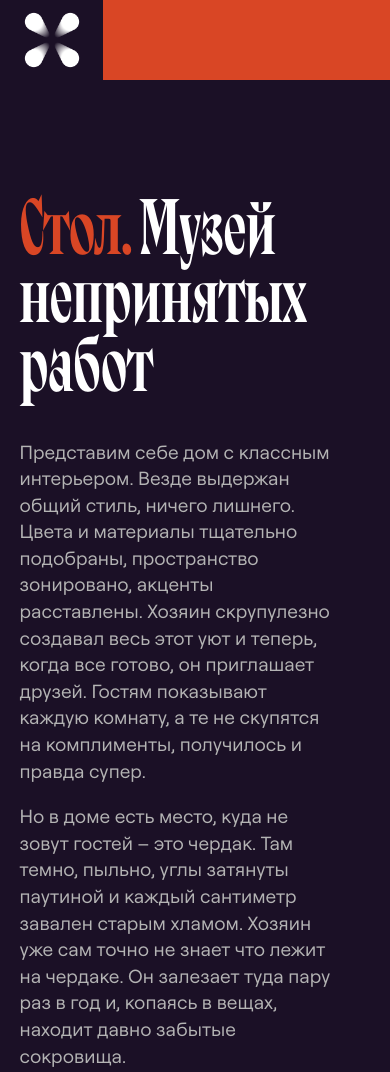
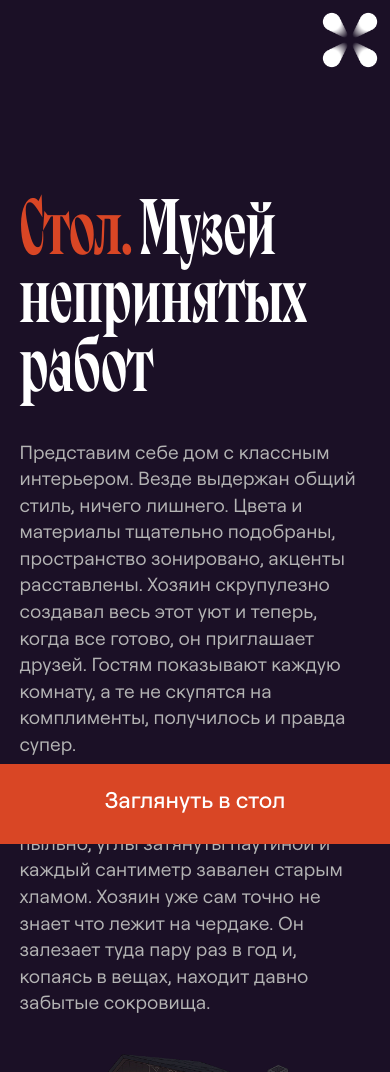
Before and after one commit to Qrootto/stol, a plain HTML site: page index.html in a window 390 px wide. Shown: the top 1072 px of the page. Drawn offline with Linux system fonts and the light colour scheme.

Commit message:
Доработана мобильная версия

```diff
--- a/Styles/Layout.css
+++ b/Styles/Layout.css
@@ -93,6 +93,12 @@ span {
         background-color: rgba(var(--color-accent), 1);
         transition: background-color 0.5s ease;
     }
+        @media (max-width: 768px) {
+            height: 100px;
+            font-size: 1.4em;
+            transition: none;
+            margin: 0 0 100px 0;
+        }
 }
 
 .paragraph_wrapper {
@@ -137,7 +143,7 @@ span {
 
             & .right {
                 display: block;
-                width: 90%;
+                width: 100%;
             }
         }
 }
@@ -279,36 +285,21 @@ span {
 
 header {
     @media (max-width: 768px) {
-        display: flex;
-        justify-content: space-between;
-        align-items: center;
-        gap: 3%;
-        left: 3%;
         width: 100%;
-        height: 80px;
-        position: fixed;
-        top: 0;
-        z-index: 1;
 
         .main_logo {
-            flex-grow: 1;
-            flex-shrink: 1;
-            display: flex;
-            justify-content: space-around;
-            align-items: center;
-            position: relative;
-            height: 80px;
-            width: auto;
-            left: 0;
 
             & .main_logo_zaglushka {
                 display: none;
             }
 
             & .logo_bg {
-                height: 100%;
+                position: fixed;
+                height: 80px;
+                right: 0;
+                top: 0;
                 width: auto;
-                background-color: rgba(var(--color-background), 0);
+                background-color: rgba(var(--color-background), 1);
             }
 
             & .main_logo_gradient {
@@ -320,16 +311,20 @@ header {
         }
 
             .main_button_wrapper {
-            flex-grow: 2;
+            position: fixed;
+            display: flex;
+            justify-content: center;
+            align-items: center;
             height: 80px;
-            width: 80%;
-            bottom: auto;
-            right: auto;
-            position: relative;
+            width: 100%;
+            bottom: 0;
             background-color: rgba(var(--color-accent), 1);
 
             & .main_button {
-                display: none;
+                width: 100%;
+                height: 100%;
+                transform: none;
+                transition: none;
 
                 & .upper_edge {
                     display: none;
@@ -340,7 +335,13 @@ header {
                 }
 
                 & .front_edge {
-                    display: none;
+                    display: block;
+                    height: 100%;
+                    width: 100%;
+
+                    & br {
+                        display: none;
+                    }
                 }
             }
         }
--- a/index.html
+++ b/index.html
@@ -27,7 +27,7 @@
                     </ul>
                 </nav>
             </div>
-            <a href="https://t.me/stolmuseum" class="main_button_wrapper">
+            <a href="https://t.me/stolmuseum" class="main_button_wrapper" target="_blank">
                 <div class="main_button">
                     <div class="upper_edge"></div>
                     <div class="right_edge"></div>
```
Also changed, not shown: 1 other file.
